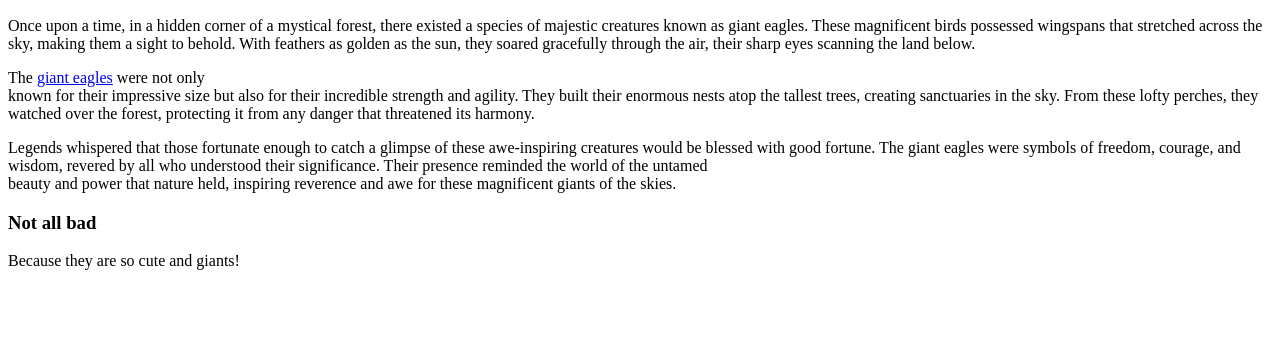
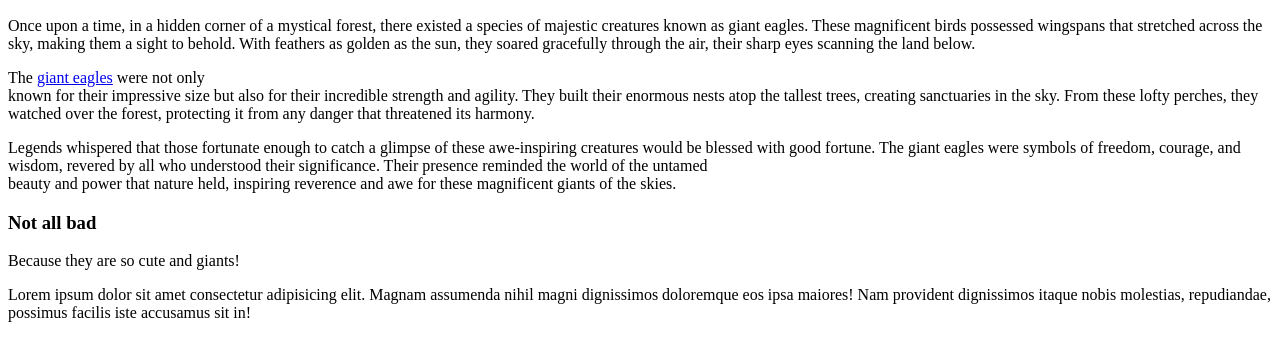
Before and after one commit to cardozoaldama/html-eagles-website, a plain HTML site: page index.html in a window 1280 px wide. Shown: the part 110-470 px from the top of the page. Drawn offline with Linux system fonts and the light colour scheme.

Commit message:
More lorem text added

```diff
--- a/index.html
+++ b/index.html
@@ -17,6 +17,7 @@
 
         <h3>Not all bad</h3>
         <p>Because they are so cute and giants!</p>
+        <p>Lorem ipsum dolor sit amet consectetur adipisicing elit. Magnam assumenda nihil magni dignissimos doloremque eos ipsa maiores! Nam provident dignissimos itaque nobis molestias, repudiandae, possimus facilis iste accusamus sit in!</p>
     </body>
 </html>
 <!-- End HTML content -->
```
